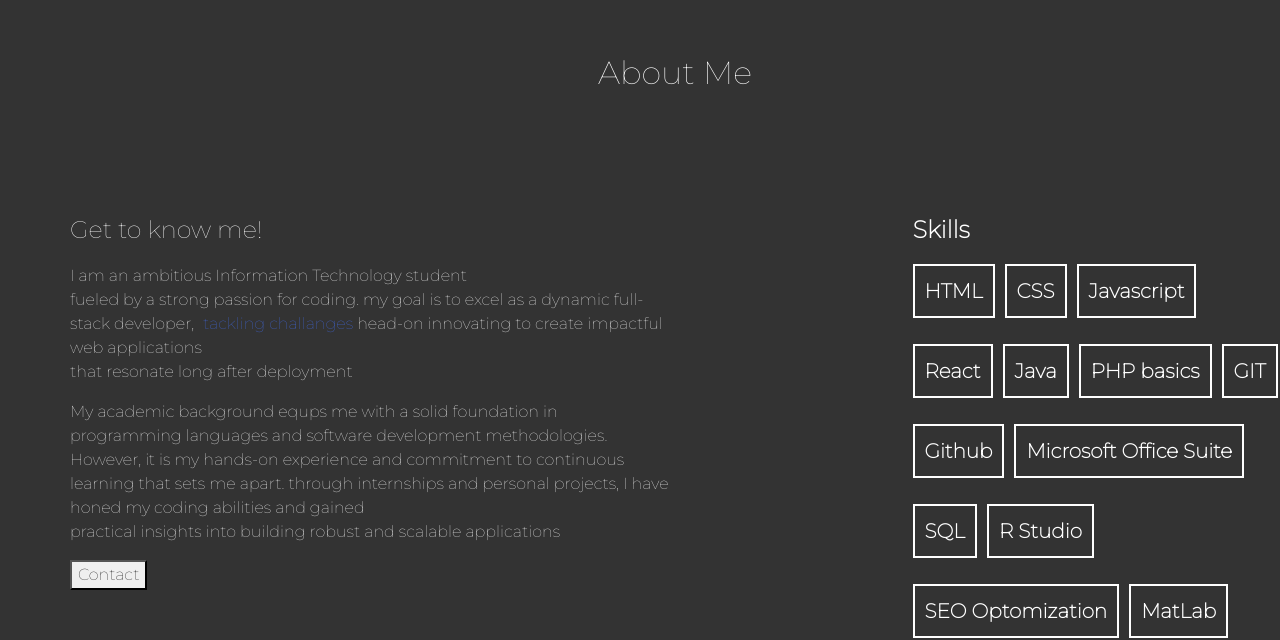
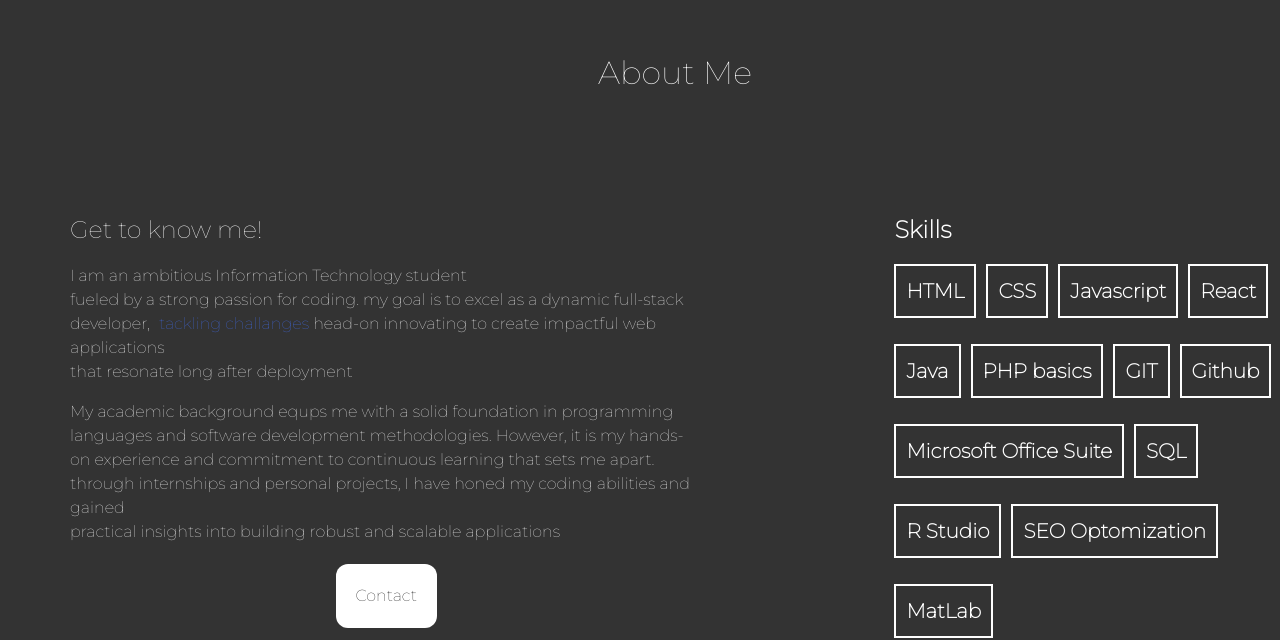
Before and after one commit to EvanO3/Portfolio, a React (Vite) app in the folder Portfolio/: page / in a window 1280 px wide. Shown: the part 1068-1708 px from the top of the page. Built offline with nearby package versions, Linux system fonts and the light colour scheme; no server answers; a web font is replaced by a local one.

Commit message:
styled form elements

```diff
--- a/Portfolio/src/Css/App.css
+++ b/Portfolio/src/Css/App.css
@@ -98,8 +98,9 @@
 }
 
 section{
+  position: relative;
   height: 100vh;
-  display:flex;
+  display: flex;
   justify-content: center;
   align-items: center;
 
@@ -212,18 +213,11 @@
   margin-bottom:40px;
 }
 
-.footer{
-  position:sticky;
-  left: 0;
-  bottom: 0;
-  width: 100%;
-  color: white;
-  text-align: center;
-}
+
 
 
 .Skills{
-  margin-left:10em;
+  margin-left:8em;
   font-weight:bold;
 }
 
@@ -238,3 +232,75 @@
   border: 2px solid #ffffff; /* Add a white border with 2px width */
   padding: 10px;
 }
+.resume{
+  display: flex;
+  justify-content: center;
+}
+.resumeClass{
+  background-color:white;
+  border: none;
+  color: black;
+  padding: 20px;
+  text-align: center;
+  text-decoration: none;
+  display: inline-block;
+  font-size: 16px;
+  margin: 4px 2px;
+  border-radius: 12px;
+}
+
+
+
+form {
+  max-width: 400px;
+
+  padding: 20px;
+  border-radius: 8px;
+  box-shadow: 0 0 10px rgba(0, 0, 0, 0.1);
+  margin-bottom: 20px;
+}
+
+label {
+  display: block;
+  margin: 10px 0;
+  font-weight: bold;
+}
+
+input,
+textarea {
+  width: 100%;
+  padding: 8px;
+  margin: 5px 0 15px 0;
+  box-sizing: border-box;
+  border-radius: 4px;
+  border: 1px solid #ccc;
+}
+
+button {
+  background-color: #4caf50;
+  color: white;
+  padding: 10px 15px;
+  border: none;
+  border-radius: 4px;
+  cursor: pointer;
+}
+
+.form-div{
+  height: 80vh;
+}
+
+
+.form-div{
+
+  display:flex;
+  justify-content: center;
+  align-items: center;
+}
+
+.Form-inital{
+  display: flex;
+  flex-direction: column;
+  justify-content: center;
+  align-items: center;
+
+}
```
